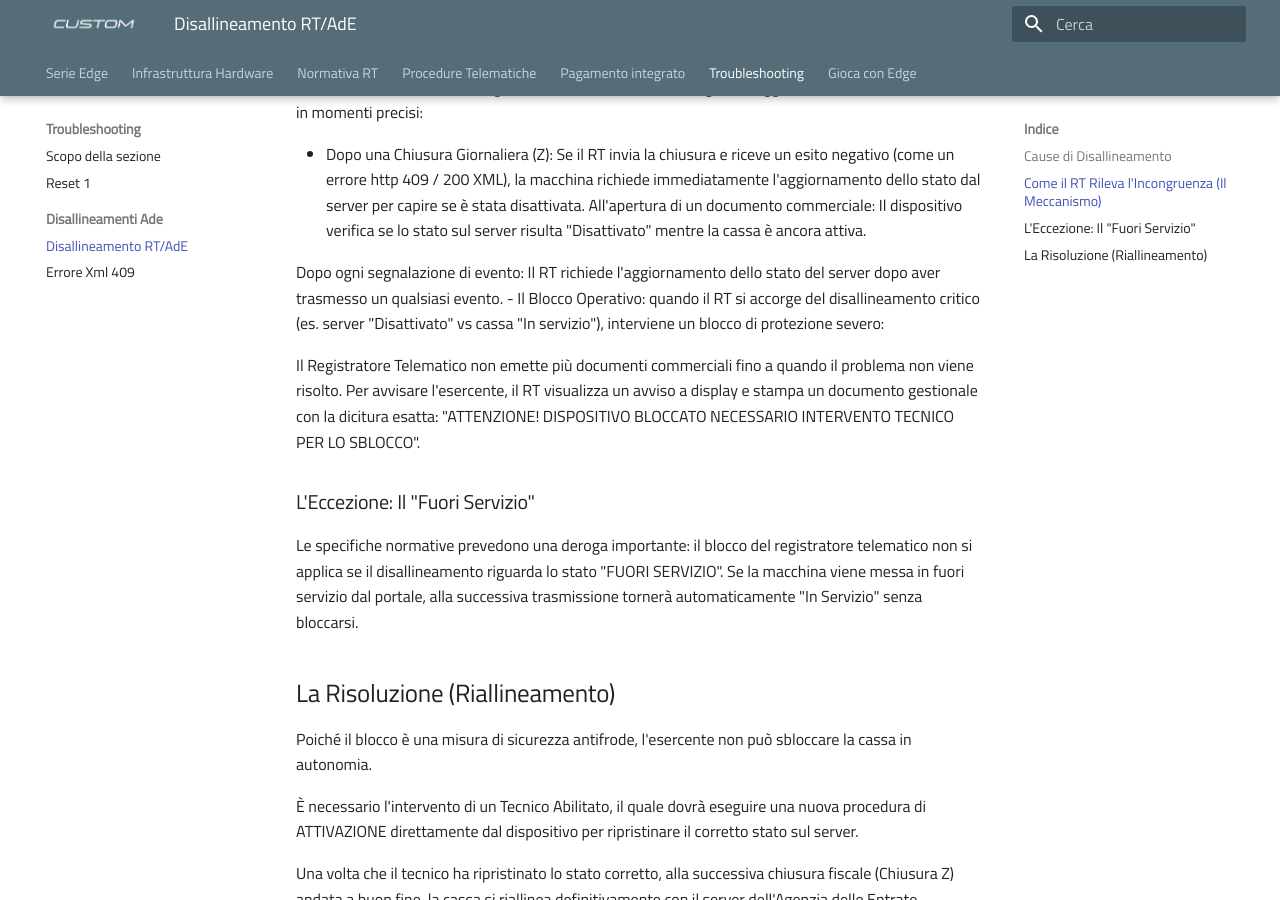
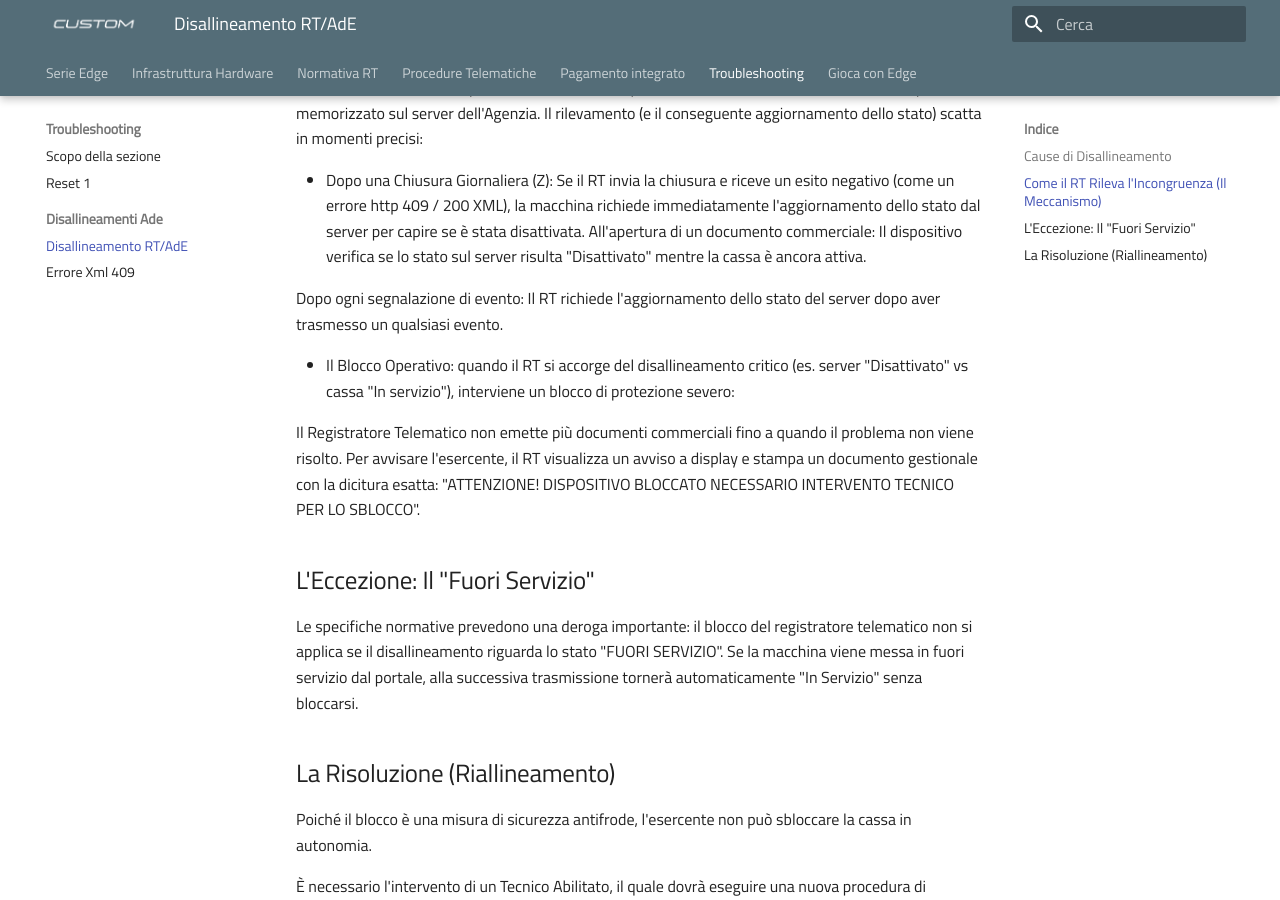
Before and after one commit to ivanrobuschi-custom/corso-tecnico-edge-n, an MkDocs documentation site: the page built from docs/disallineamento.md, in a window 1280 px wide and 900 px high, scrolled down 786 px. Built offline with MkDocs 1.6.1 and Material for MkDocs 9.7.7, drawn with Linux system fonts in a browser that asks for light colours.

```diff
--- a/docs/disallineamento.md
+++ b/docs/disallineamento.md
@@ -4,13 +4,13 @@ La gestione dei disallineamenti tra il Registratore Telematico (RT) e il server
 
 Questo meccanismo serve a prevenire l'uso fraudolento o errato della cassa quando le informazioni presenti sul cassetto fiscale differiscono da quelle della macchina fisica. Ecco nel dettaglio come funziona, come viene rilevato e come si risolve:
 
-### Cause di Disallineamento
+## Cause di Disallineamento
 
 Il problema nasce dal fatto che se un utente (esercente o commercialista) modifica lo stato del Registratore Telematico direttamente sul portale web "Fatture e Corrispettivi" dell'Agenzia delle Entrate (ad esempio passandolo da "In Servizio" a "Disattivato"), il dispositivo fisico locale non è in grado di allinearsi da solo con questa nuova informazione.
 
 Si crea così un'incongruenza tra lo stato reale della macchina (che crede di poter ancora lavorare) e lo stato telematico (che le vieta di farlo).
 
-### Come il RT Rileva l'Incongruenza (Il Meccanismo)
+## Come il RT Rileva l'Incongruenza (Il Meccanismo)
 
 Per ovviare a questa mancanza di comunicazione automatica, il RT è stato dotato di un apposito servizio SSL (chiamato dispositivi/allineamentodispositivo) che confronta lo stato locale con quello memorizzato sul server dell'Agenzia.
 Il rilevamento (e il conseguente aggiornamento dello stato) scatta in momenti precisi:
@@ -19,15 +19,18 @@ Il rilevamento (e il conseguente aggiornamento dello stato) scatta in momenti pr
 All'apertura di un documento commerciale: Il dispositivo verifica se lo stato sul server risulta "Disattivato" mentre la cassa è ancora attiva.
 
 Dopo ogni segnalazione di evento: Il RT richiede l'aggiornamento dello stato del server dopo aver trasmesso un qualsiasi evento.
+
 - Il Blocco Operativo: quando il RT si accorge del disallineamento critico (es. server "Disattivato" vs cassa "In servizio"), interviene un blocco di protezione severo:
 
 Il Registratore Telematico non emette più documenti commerciali fino a quando il problema non viene risolto.
 Per avvisare l'esercente, il RT visualizza un avviso a display e stampa un documento gestionale con la dicitura esatta: "ATTENZIONE! DISPOSITIVO BLOCCATO NECESSARIO INTERVENTO TECNICO PER LO SBLOCCO".
 
-### L'Eccezione: Il "Fuori Servizio"
+## L'Eccezione: Il "Fuori Servizio"
+
 Le specifiche normative prevedono una deroga importante: il blocco del registratore telematico non si applica se il disallineamento riguarda lo stato "FUORI SERVIZIO". Se la macchina viene messa in fuori servizio dal portale, alla successiva trasmissione tornerà automaticamente "In Servizio" senza bloccarsi.
 
 ## La Risoluzione (Riallineamento)
+
 Poiché il blocco è una misura di sicurezza antifrode, l'esercente non può sbloccare la cassa in autonomia.
 
 È necessario l'intervento di un Tecnico Abilitato, il quale dovrà eseguire una nuova procedura di ATTIVAZIONE direttamente dal dispositivo per ripristinare il corretto stato sul server.
```
